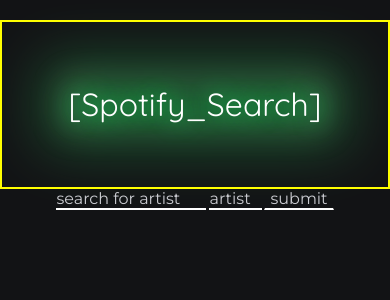
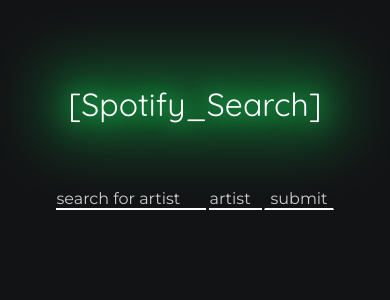
Before and after one commit to adrianwysocki77/spotify_search, a PHP site: page / in a window 390 px wide. Shown: the top 300 px of the page. Run offline with PHP 8.4, Linux system fonts and the light colour scheme.

Commit message:
fixing mobile version

```diff
--- a/styles.css
+++ b/styles.css
@@ -122,7 +122,7 @@ button {
   font-family: "Quicksand", sans-serif;
   color: #fff;
   text-shadow: 0 0 20px #1db954;
-  border: 2px solid yellow;
+  /* border: 2px solid yellow; */
 }
 
 .neoncontainer:after {
@@ -131,19 +131,20 @@ button {
   z-index: -1;
   color: #1db954;
   filter: blur(15px);
-  border: 2px solid pink;
 }
 
 .neoncontainer:before {
   content: "";
-  max-width: 450px;
+  width: 900px;
+  /* width: 50%; */
+
   height: 80px;
   position: absolute;
   background: #179443;
   z-index: -2;
   opacity: 0.5;
   filter: blur(30px);
-  border: 2px solid pink;
+  /* border: 2px solid pink; */
 }
 
 .searchdiv {
@@ -186,11 +187,18 @@ button {
   .neoncontainer {
     font-size: 7.5em;
   }
+
+  .neoncontainer:before {
+    width: 500px;
+  }
 }
 
 @media screen and (max-width: 1000px) {
   .neoncontainer {
     font-size: 7em;
+  }
+  .neoncontainer:before {
+    width: 300px;
   }
 }
 
@@ -220,9 +228,6 @@ button {
     margin-bottom: 0px;
   }
 
-  .neoncontainer:before {
-    width: 400px;
-  }
   input {
     width: 200px;
     margin-right: 3px;
@@ -238,10 +243,6 @@ button {
     font-size: 2em;
   }
 
-  .neoncontainer:before {
-    width: 300px;
-  }
-
   input {
     width: 150px;
   }
```
